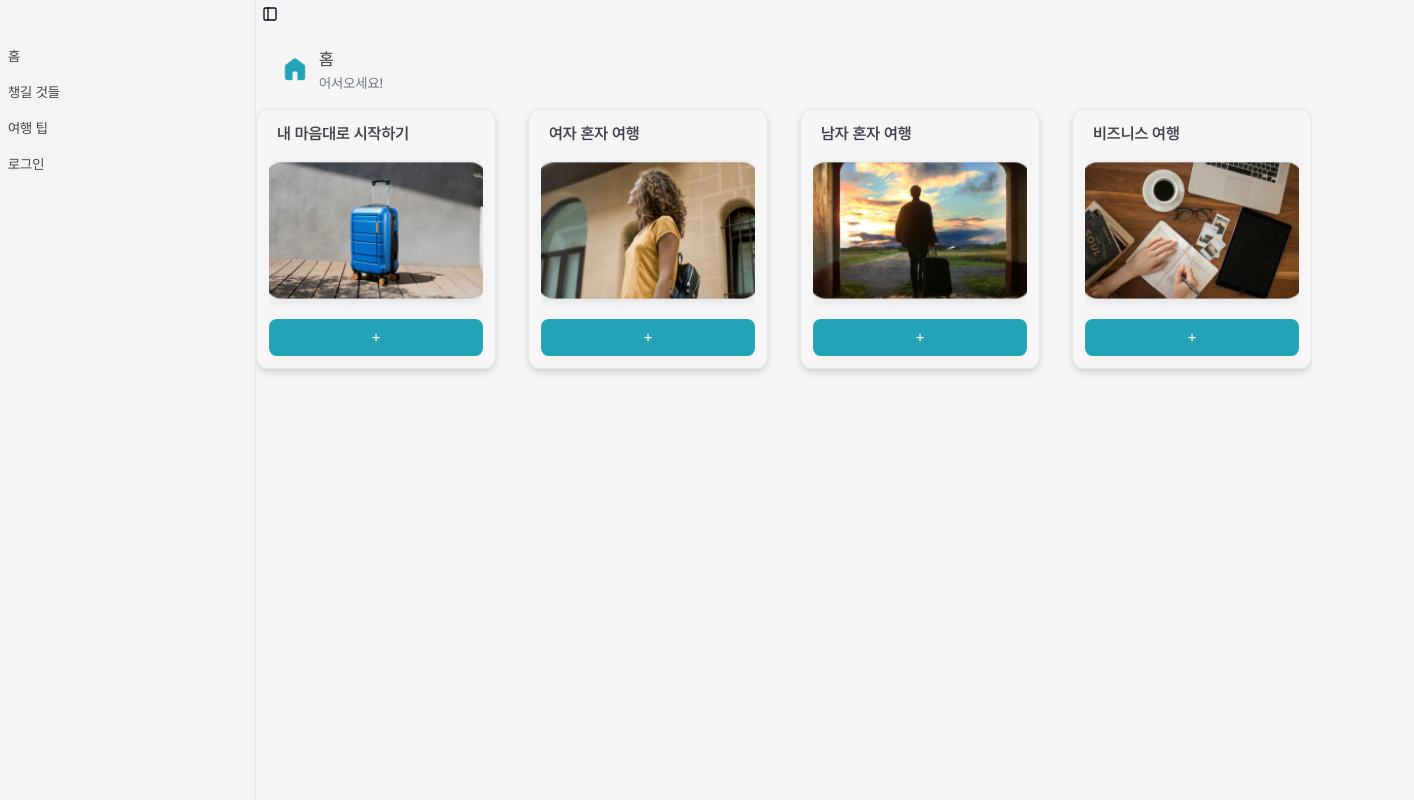
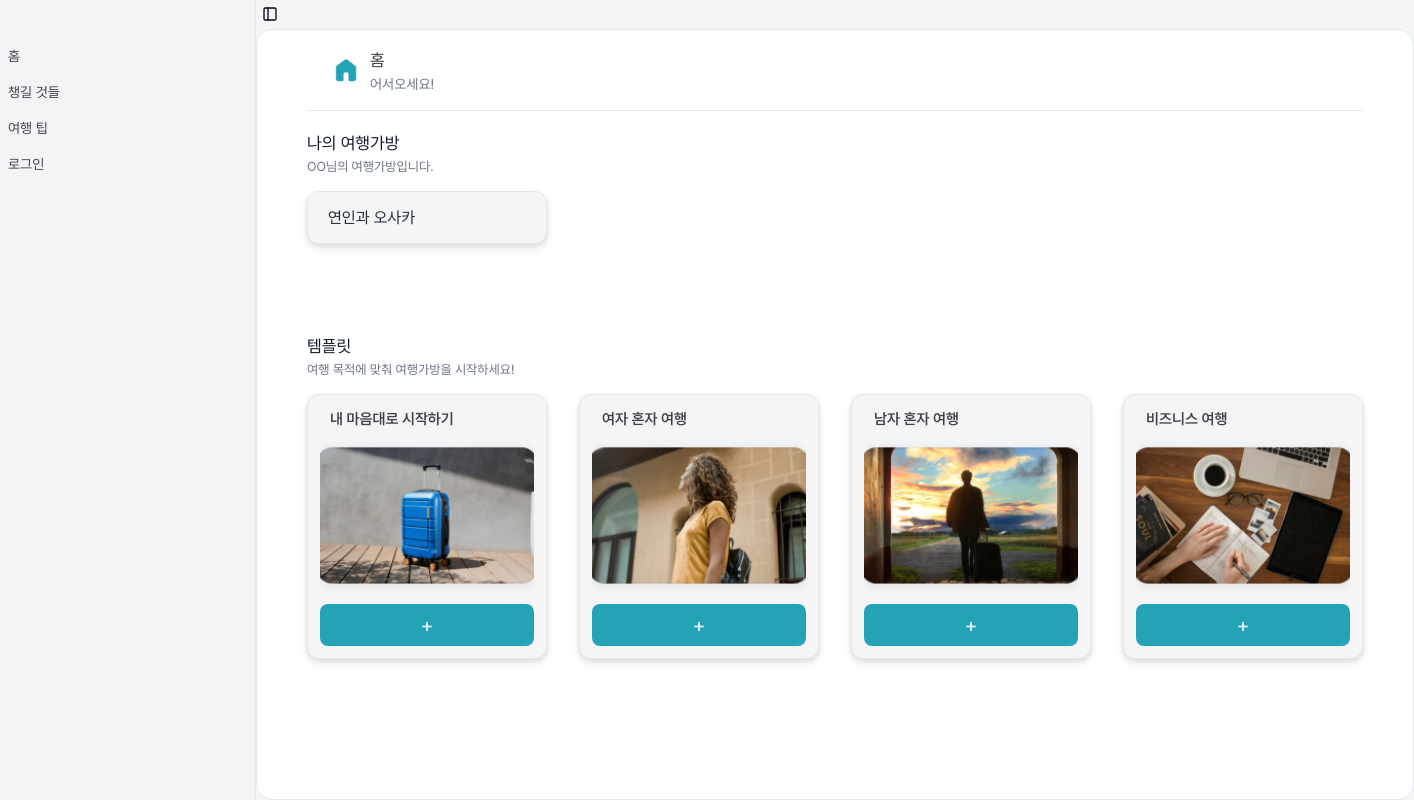
Before and after one commit to jiwonly/TravelBag, a React (Vite) app in the folder m7-frontend/: page / in a window 1280 px wide. Shown: the whole page, 1414 px wide, since content can reach past the window. Built offline with nearby package versions, Linux system fonts and the light colour scheme.

Commit message:
💄 UI: Create initial draft of the home page layout and styling

```diff
--- /dev/null
+++ b/m7-frontend/src/components/BagList.jsx
@@ -0,0 +1,15 @@
+import TravelBag from "./TravelBag";
+
+const BagList = () => {
+  return (
+    <div className="baglist mt-[20px] mb-[50PX]">
+      <div className="title text-[17px] text-gray-900">나의 여행가방</div>
+      <div className="memo text-[13px] text-gray-500 mb-[15px]">
+        OO님의 여행가방입니다.
+      </div>
+      <TravelBag />
+    </div>
+  );
+};
+
+export default BagList;
--- /dev/null
+++ b/m7-frontend/src/components/Dashboard.jsx
@@ -0,0 +1,16 @@
+import BagList from "./BagList";
+import Header from "./Header";
+import TemplateList from "./TemplateList";
+import TravelBag from "./TravelBag";
+
+const Dashboard = ({ icon, title, memo }) => {
+  return (
+    <div className="Main flex px-[50px] flex-col items-start flex-[1_0_0] self-stretch rounded-[16px] border-[1px] bg-[var(--White,_#FFF)]">
+      <Header icon={icon} title={title} memo={memo} />
+      <BagList />
+      <TemplateList />
+    </div>
+  );
+};
+
+export default Dashboard;
--- a/m7-frontend/src/components/Header.jsx
+++ b/m7-frontend/src/components/Header.jsx
@@ -1,6 +1,6 @@
 const Header = ({ icon, title, memo }) => {
   return (
-    <div className="flex items-center py-[16px] px-[24px] gap-[9px] self-stretch [border-bottom:1px]">
+    <div className="flex items-center py-[16px] px-[24px] gap-[9px] self-stretch border-b border-[#e5e6e8]">
       <section className="icon w-[30px] h-[30px] flex-shrink-0">
         <img src={`${icon}.png`} alt={title} />
       </section>
--- a/m7-frontend/src/components/SideBar.jsx
+++ b/m7-frontend/src/components/SideBar.jsx
@@ -20,12 +20,12 @@ const items = [
   },
   {
     title: "챙길 것들",
-    url: "/",
+    url: "/template",
     icon: "home",
   },
   {
     title: "여행 팁",
-    url: "/",
+    url: "/tip",
     icon: "home",
   },
   {
--- a/m7-frontend/src/components/TemplateItem.jsx
+++ b/m7-frontend/src/components/TemplateItem.jsx
@@ -4,7 +4,7 @@ const TemplateItem = ({ title, id }) => {
   const nav = useNavigate();
   return (
     <div className="Template flex w-[240px] min-w-[240px] p-[12px] flex-col gap-[6px] rounded-[12px] border-[1px] bg-[var(--Gray-50,_#F5F5F6)] [box-shadow:0px] shadow-custom">
-      <div className="title flex-[1_0_0] text-[16px] ml-[8px] font-[Pretendard] font-semibold not-italic leading-[24px] text-left self-stretch text-[#414149]">
+      <div className="title flex-[1_0_0] text-[15px] ml-[10px] font-[Pretendard] font-semibold not-italic leading-[24px] text-left self-stretch text-[#414149]">
         {title}
       </div>
       <div className="img_container w-full aspect-[4/3] rounded-[16px] overflow-hidden bg-gray-100">
@@ -15,7 +15,7 @@ const TemplateItem = ({ title, id }) => {
         />
       </div>
       <button
-        className="plus_button flex p-[6.8px] justify-center items-center gap-[4px] self-stretch rounded-[8px] bg-[var(--Primary-500,_#24A3B6)] text-white"
+        className="plus_button flex p-[6.3px] justify-center items-center gap-[4px] self-stretch rounded-[8px] bg-[var(--Primary-500,_#24A3B6)] text-white text-[20px]"
         onClick={() => nav("/new")}
       >
         +
--- a/m7-frontend/src/components/TemplateList.jsx
+++ b/m7-frontend/src/components/TemplateList.jsx
@@ -3,10 +3,16 @@ import TemplateItem from "./TemplateItem";
 
 const TemplateList = () => {
   return (
-    <div className="template_list_wrapper flex flex-row gap-8">
-      {templateList.map((item) => (
-        <TemplateItem key={item.id} {...item} />
-      ))}
+    <div className="template_list mt-[40px] mb-[140px] ">
+      <div className="title text-[17px] text-gray-900">템플릿</div>
+      <div className="memo text-[13px] text-gray-500 mb-[15px]">
+        여행 목적에 맞춰 여행가방을 시작하세요!
+      </div>
+      <div className="template_list_wrapper flex flex-row gap-8">
+        {templateList.map((item) => (
+          <TemplateItem key={item.id} {...item} />
+        ))}
+      </div>
     </div>
   );
 };
--- /dev/null
+++ b/m7-frontend/src/components/TravelBag.jsx
@@ -0,0 +1,9 @@
+const TravelBag = () => {
+  return (
+    <div className="travel_box w-[240px] h-[53px] min-w-[240px] p-[20px] flex items-center rounded-[12px] border-[1px] bg-[var(--Gray-50,_#F5F5F6)] [box-shadow:0px] shadow-custom text-[16px] font-[Pretendard] text-gray-800">
+      연인과 오사카
+    </div>
+  );
+};
+
+export default TravelBag;
--- a/m7-frontend/src/pages/Home.jsx
+++ b/m7-frontend/src/pages/Home.jsx
@@ -2,9 +2,7 @@ import { InputWithLabel } from "@/components/InputWithLabel";
 import { SideBar } from "@/components/SideBar";
 import { SidebarProvider, SidebarTrigger } from "@/components/ui/sidebar";
 import { useState } from "react";
-import TemplateList from "@/components/TemplateList";
-import Header from "@/components/Header";
-
+import Dashboard from "@/components/Dashboard";
 const Home = ({ children }) => {
   return (
     <>
@@ -13,8 +11,7 @@ const Home = ({ children }) => {
         <main>
           <SidebarTrigger />
           {children}
-          <Header icon="home" title="홈" memo="어서오세요!" />
-          <TemplateList />
+          <Dashboard icon="home" title="홈" memo="어서오세요!" />
         </main>
       </SidebarProvider>
     </>
```
